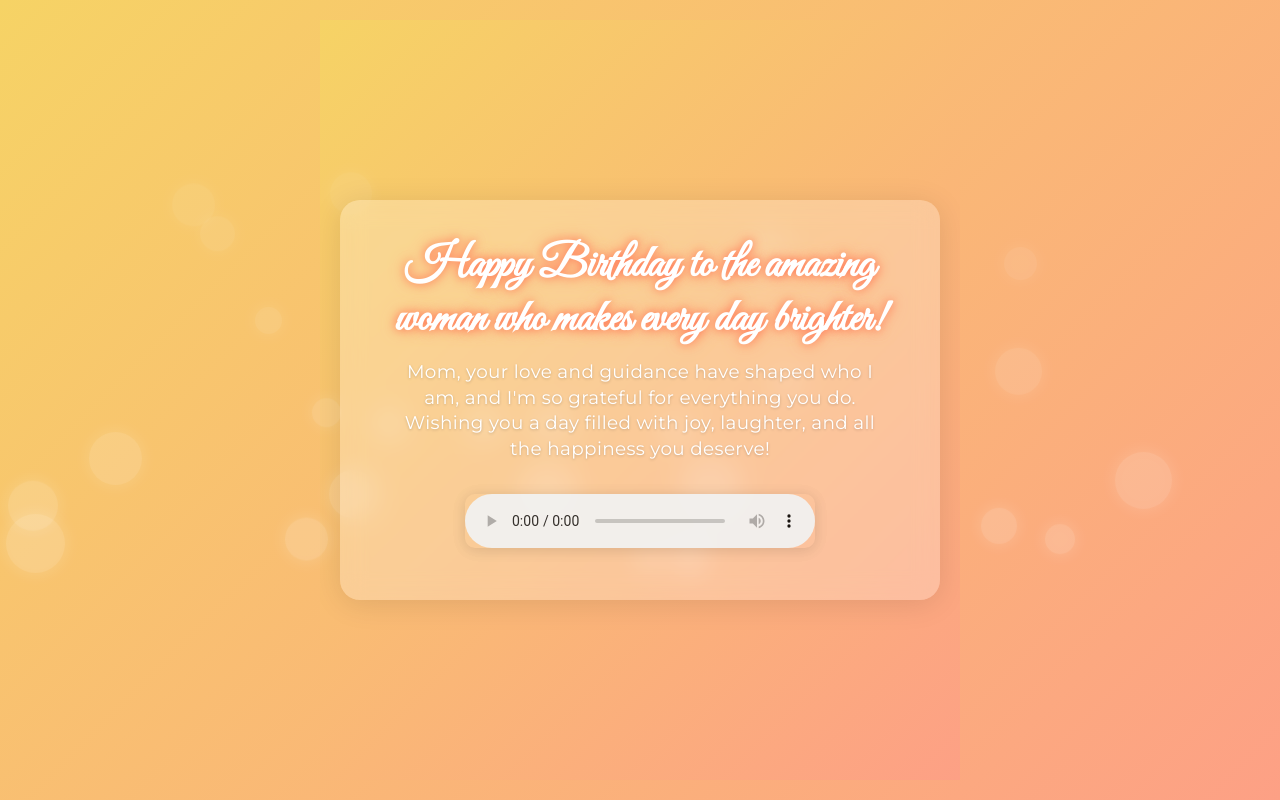
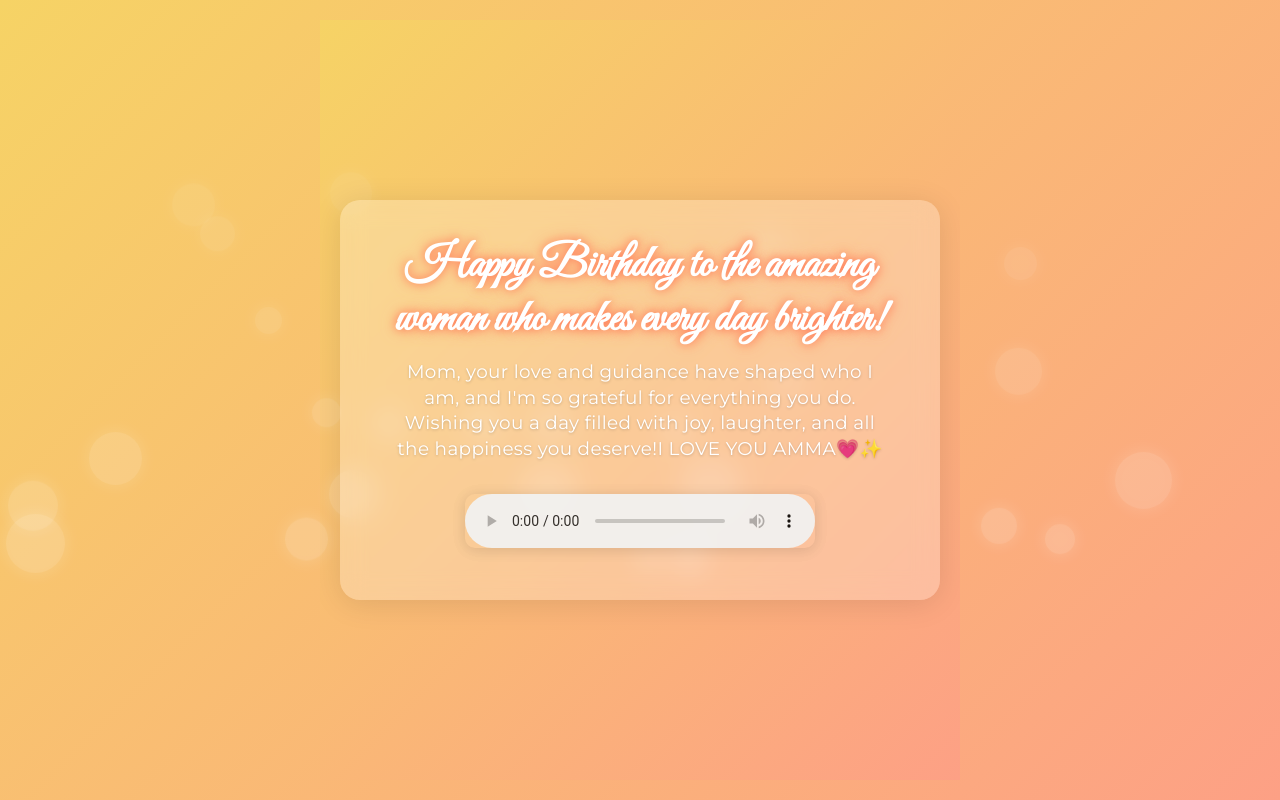
Before and after one commit to KRADHIR/Happy-birthday-amma, a plain HTML site: page birthday.html in a window 1280 px wide. Drawn offline with Linux system fonts and the light colour scheme.

Commit message:
Update birthday.html

```diff
--- a/birthday.html
+++ b/birthday.html
@@ -155,7 +155,7 @@
 
   <div class="message-container" role="main" aria-label="Birthday wishes message">
     <h1>Happy Birthday to the amazing woman who makes every day brighter!</h1>
-    <p>Mom, your love and guidance have shaped who I am, and I'm so grateful for everything you do. Wishing you a day filled with joy, laughter, and all the happiness you deserve!</p>
+    <p>Mom, your love and guidance have shaped who I am, and I'm so grateful for everything you do. Wishing you a day filled with joy, laughter, and all the happiness you deserve!I LOVE YOU AMMA💗✨</p>
     <audio controls autoplay>
       <source src="song.mp3" type="audio/mp3" />
       Your browser does not support the audio element.
```
